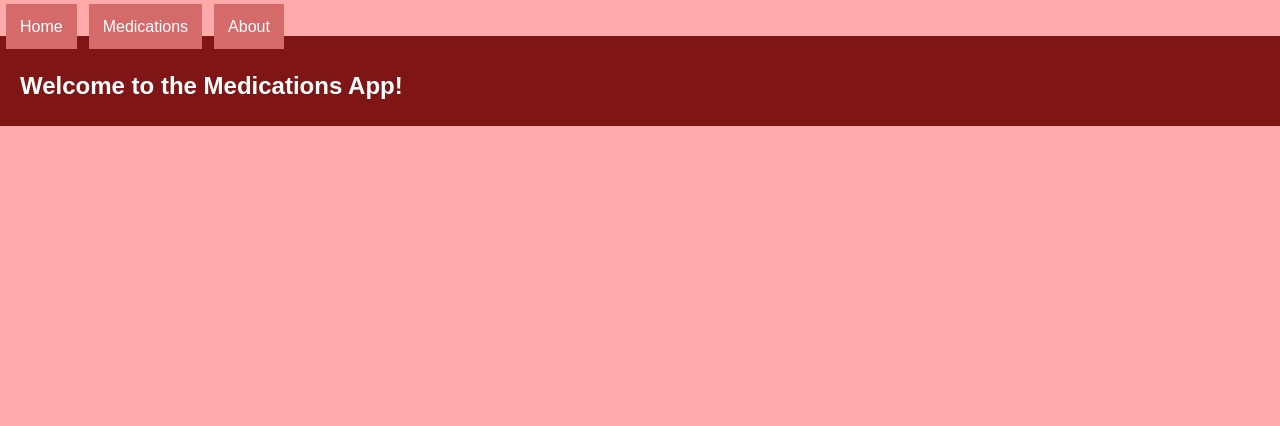
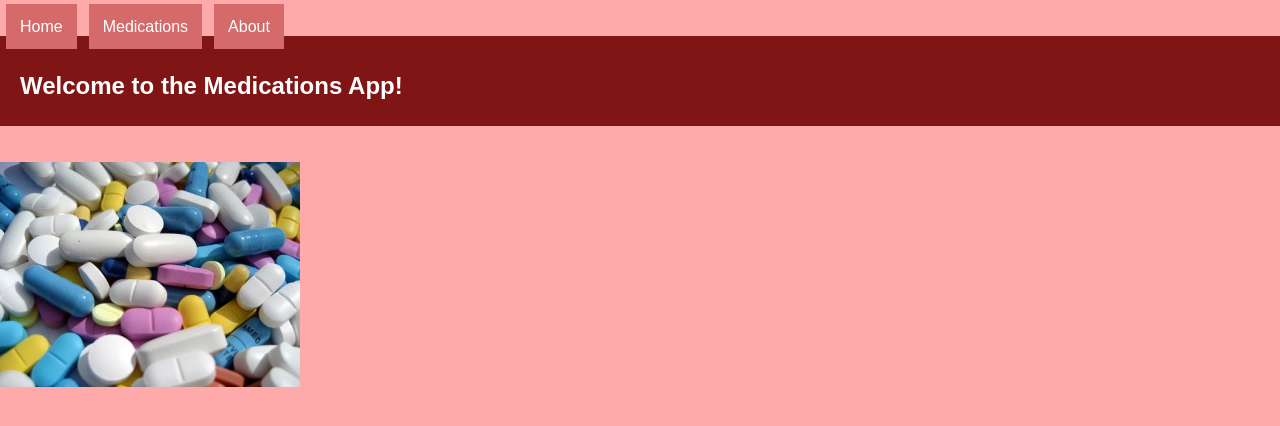
Before and after one commit to debjohnson33/medications-app-client, a React (Create React App) app: page / in a window 1280 px wide. Shown: the top 426 px of the page. Built offline with nearby package versions, Linux system fonts and the light colour scheme.

Commit message:
Added pic to home page

```diff
--- a/src/components/Home.js
+++ b/src/components/Home.js
@@ -6,6 +6,11 @@ const Home = (props) => {
 			<header className="App-header">
 	          <h1 className="App-title">Welcome to the Medications App!</h1>
 	        </header>
+	        <br />
+	        <br />
+	        <div>
+	        	<img src={'/images/meds.jpg'} alt="Picture of different color pills" />
+			</div>
 		</div>
 	)
 }
```
Also changed, not shown: public/images/meds.jpg (added).
